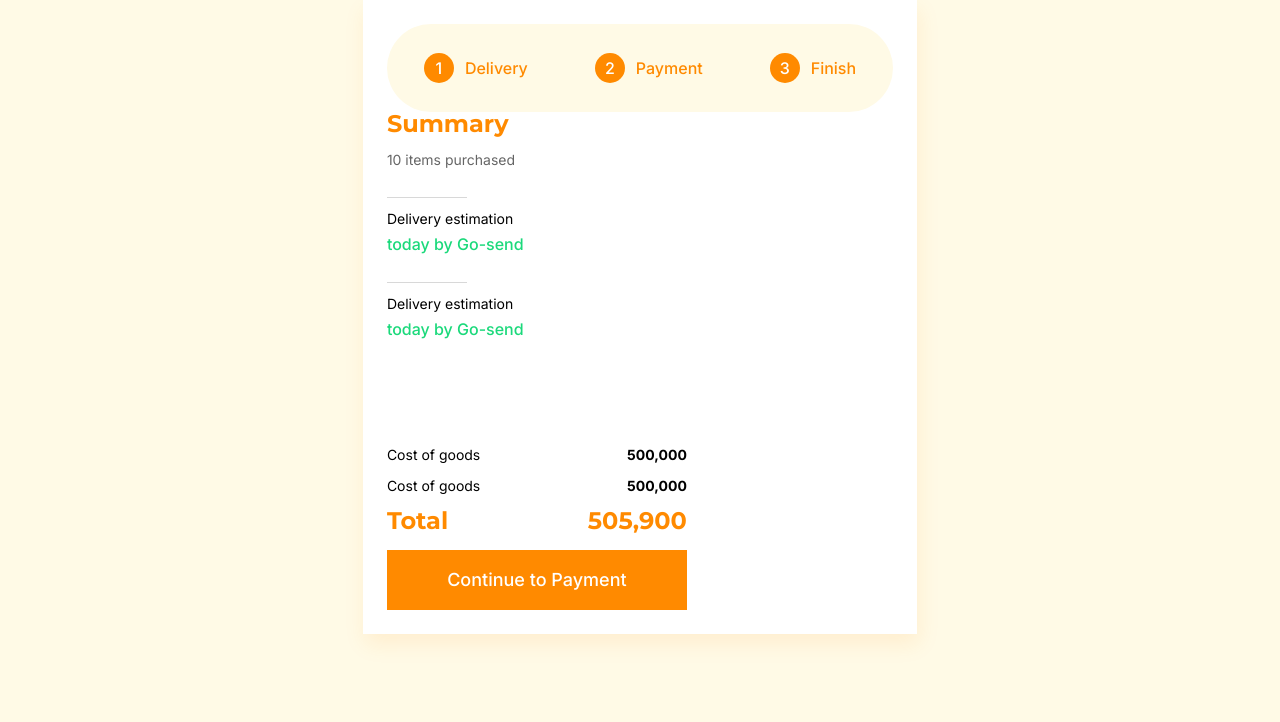
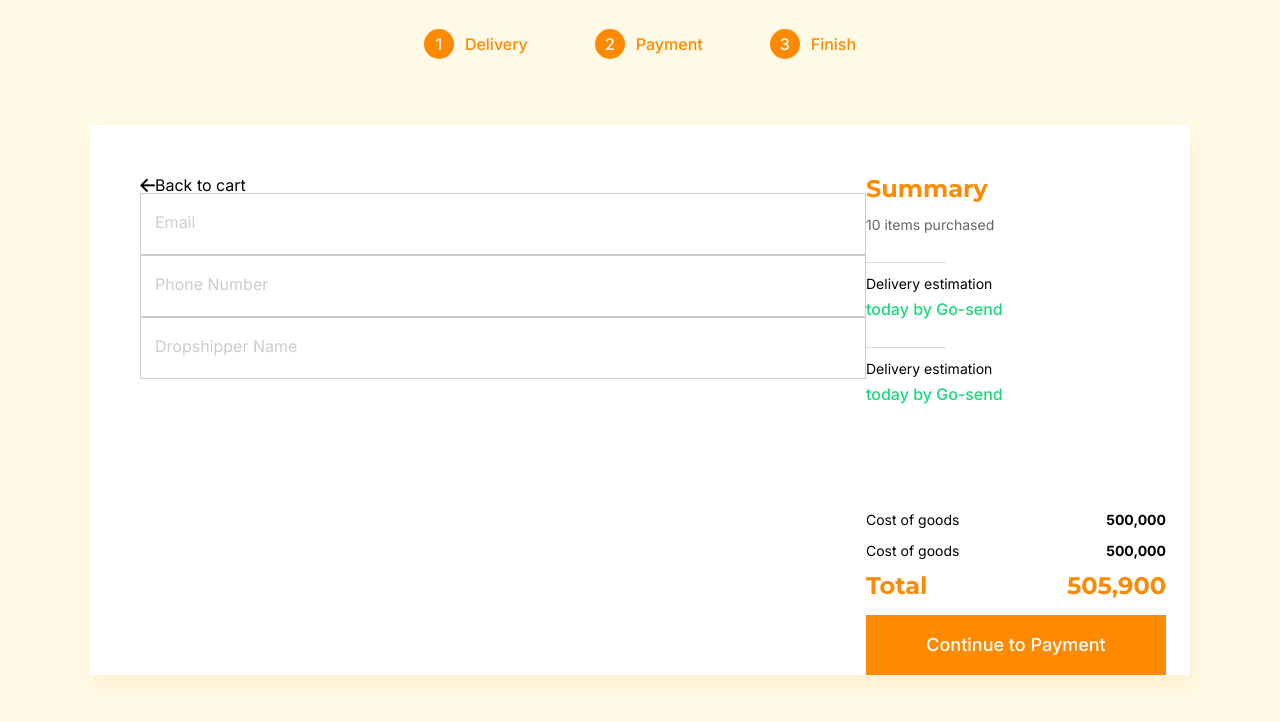
Before and after one commit to mahaldi/jakmall-technical-test, a Vue app: page /payment in a window 1280 px wide. Shown: the top 722 px of the page. Built offline with nearby package versions, Linux system fonts and the light colour scheme.

Commit message:
consume delivery-details form

```diff
--- a/src/views/payment/index.vue
+++ b/src/views/payment/index.vue
@@ -1,20 +1,33 @@
 <template>
   <div class="payment">
     <div class="payment__box">
-      <Stepper />
-      <PaymentSummary />
+			<div class="payment__stepper-section">
+				<Stepper />
+			</div>
+			<div class="payment__form-section">
+				<div class="payment__back">
+          <i class="icon-left"></i>
+          <p>Back to cart</p>
+        </div>
+        <DeliveryDetails />
+			</div>
+			<div class="payment__summary-section">
+				<PaymentSummary />
+			</div>
     </div>
   </div>
 </template>
 <script>
 import PaymentSummary from "@/components/summary";
 import Stepper from "@/components/stepper";
+import DeliveryDetails from '@/components/forms/delivery-details'
 
 export default {
   name: "Payment",
   components: {
     PaymentSummary,
-    Stepper
+    Stepper,
+    DeliveryDetails
   }
   // created(){
   //     if(isNaN(parseInt(this.$route.query.step))){
--- a/src/views/payment/style.scss
+++ b/src/views/payment/style.scss
@@ -3,12 +3,39 @@
     min-width: 100vw;
     min-height: 100vh;
     background-color: $primary;
+    &__stepper-section {
+        width: fit-content;
+        position: fixed;
+        top: 0;
+        left: 0;
+        right: 0;
+        margin: auto;
+    }
     &__box {
+        position: absolute;
+        top: 0;
+        left: 0;
+        right: 0;
+        bottom: 0;
+        display: flex;
         background-color: $white;
         width: fit-content;
         padding: 24px;
+        padding-left: 50px;
+        padding-top: 52px;
         margin: auto auto;
-        min-width: 500px;
+        min-width: 1100px;
+        height: 550px;
         box-shadow: 2px 10px 20px 0px $secondaryOpt10;
     }
+    &__form-section {
+        width: 100%;
+    }
+    &__back {
+        display: flex;
+        cursor: pointer;
+    }
+    &__summary-section {
+        margin-left: auto;
+    }
 }
```
